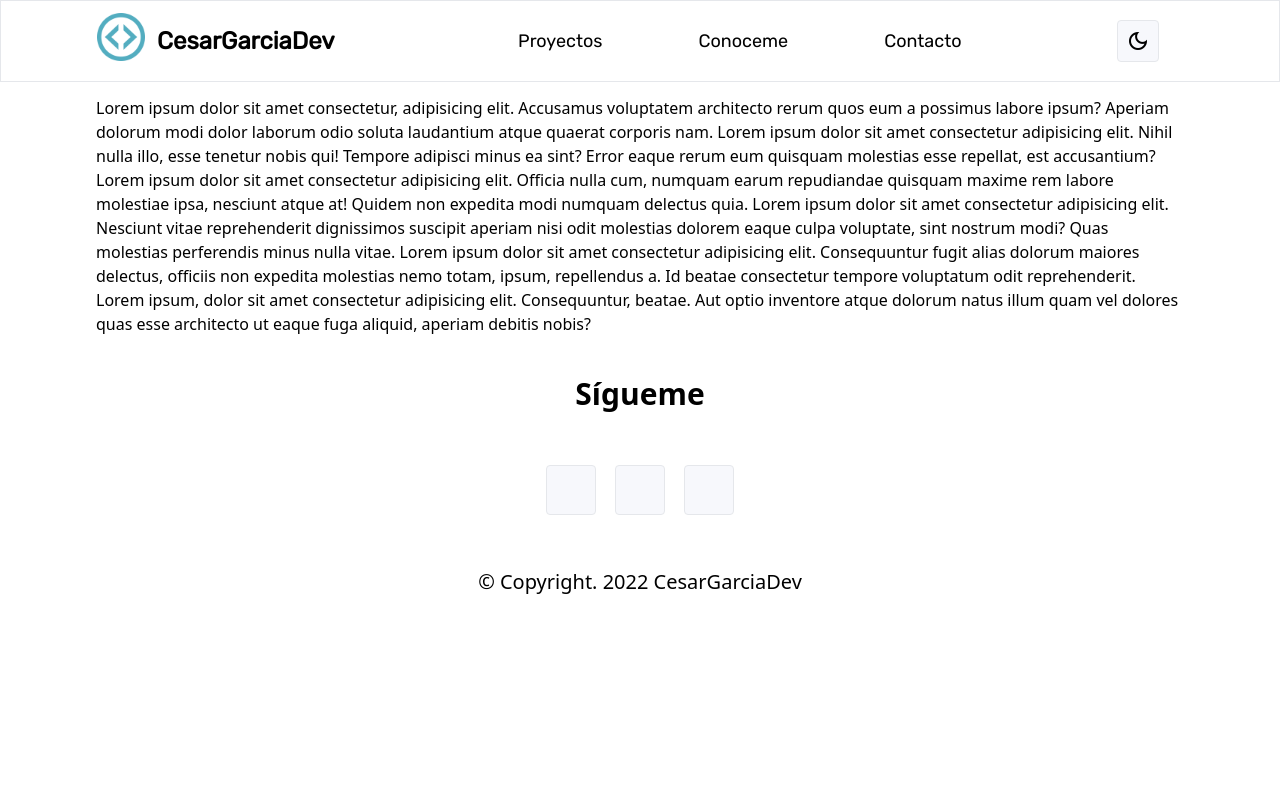
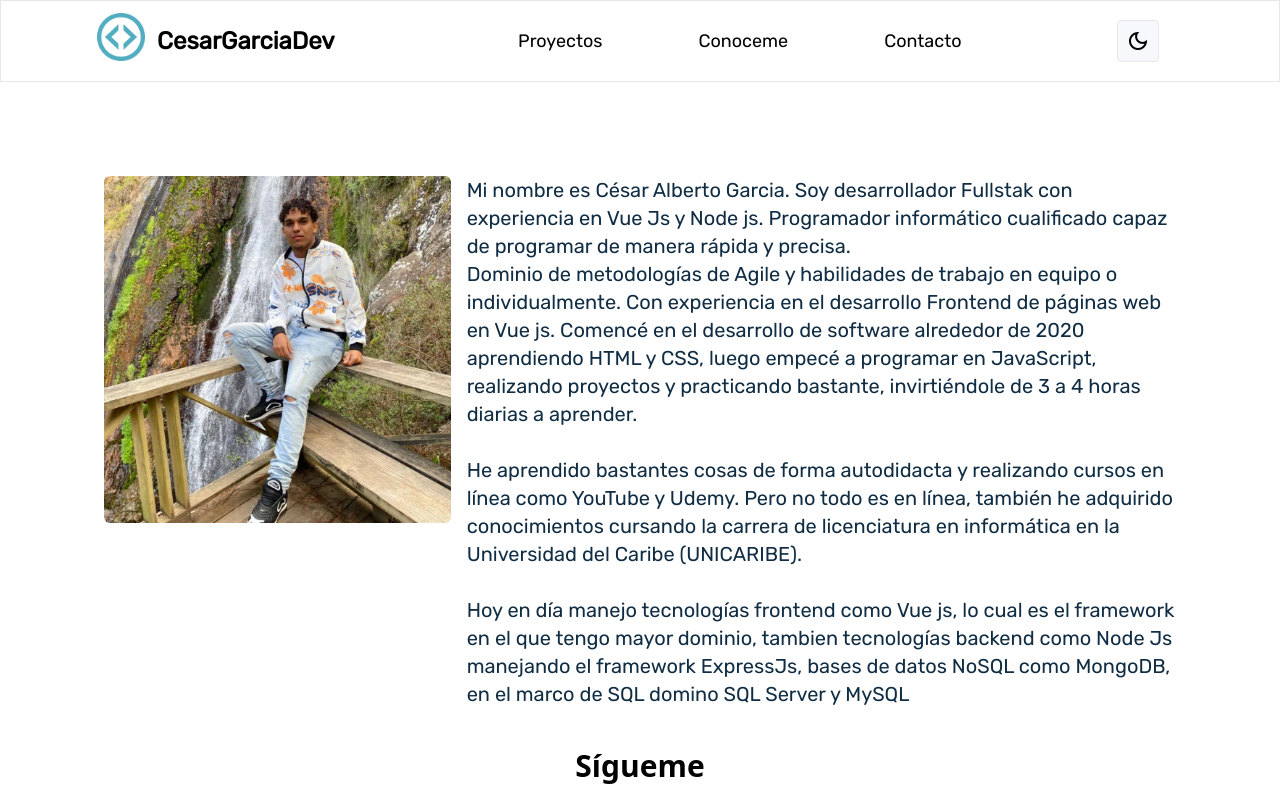
Before and after one commit to cesarg04/mi-portafolio, a Vue app: page /conoceme in a window 1280 px wide. Shown: the top 800 px of the page. Built offline with nearby package versions, Linux system fonts and the light colour scheme; some icons are missing.

Commit message:
contactDone

```diff
--- a/package.json
+++ b/package.json
@@ -9,6 +9,7 @@
   },
   "dependencies": {
     "@vueuse/motion": "^2.0.0-beta.12",
+    "axios": "^0.27.2",
     "material-icons": "^1.10.10",
     "material-symbols": "^0.1.0",
     "pinia": "^2.0.13",
--- a/src/views/Conoceme.vue
+++ b/src/views/Conoceme.vue
@@ -1,10 +1,40 @@
+<script setup>
+</script>
 <template>
-    <div class="">
-        Lorem ipsum dolor sit amet consectetur, adipisicing elit. Accusamus voluptatem architecto rerum quos eum a possimus labore ipsum? Aperiam dolorum modi dolor laborum odio soluta laudantium atque quaerat corporis nam.
-        Lorem ipsum dolor sit amet consectetur adipisicing elit. Nihil nulla illo, esse tenetur nobis qui! Tempore adipisci minus ea sint? Error eaque rerum eum quisquam molestias esse repellat, est accusantium?
-        Lorem ipsum dolor sit amet consectetur adipisicing elit. Officia nulla cum, numquam earum repudiandae quisquam maxime rem labore molestiae ipsa, nesciunt atque at! Quidem non expedita modi numquam delectus quia.
-        Lorem ipsum dolor sit amet consectetur adipisicing elit. Nesciunt vitae reprehenderit dignissimos suscipit aperiam nisi odit molestias dolorem eaque culpa voluptate, sint nostrum modi? Quas molestias perferendis minus nulla vitae.
-        Lorem ipsum dolor sit amet consectetur adipisicing elit. Consequuntur fugit alias dolorum maiores delectus, officiis non expedita molestias nemo totam, ipsum, repellendus a. Id beatae consectetur tempore voluptatum odit reprehenderit.
-        Lorem ipsum, dolor sit amet consectetur adipisicing elit. Consequuntur, beatae. Aut optio inventore atque dolorum natus illum quam vel dolores quas esse architecto ut eaque fuga aliquid, aperiam debitis nobis?
+  <div class="grid grid-cols-1 sm:grid-cols-3 mt-20">
+    <div class="px-2">
+      <img
+        src="../assets/Conoceme/MiFoto.jpg"
+        alt="CesarGarciaDev"
+        class="rounded-md"
+      />
     </div>
+
+    <div class="px-2 sm:col-span-2">
+      <h1 class="font-rubik text-xl text-carl">
+        Mi nombre es <span class="text-carl">César Alberto Garcia.</span> Soy
+        desarrollador Fullstak con experiencia en Vue Js y Node js. Programador
+        informático cualificado capaz de programar de manera rápida y precisa.
+        <br />
+        Dominio de metodologías de Agile y habilidades de trabajo en equipo o
+        individualmente. Con experiencia en el desarrollo Frontend de páginas
+        web en Vue js. Comencé en el desarrollo de software alrededor de 2020
+        aprendiendo HTML y CSS, luego empecé a programar en JavaScript,
+        realizando proyectos y practicando bastante, invirtiéndole de 3 a 4
+        horas diarias a aprender.
+        <br/>
+        <br/>
+        He aprendido bastantes cosas de forma
+        autodidacta y realizando cursos en línea como YouTube y Udemy. Pero no
+        todo es en línea, también he adquirido conocimientos cursando la carrera
+        de licenciatura en informática en la Universidad del Caribe (UNICARIBE).
+        <br/>
+        <br/>
+        Hoy en día manejo tecnologías frontend como Vue js, lo cual es el
+        framework en el que tengo mayor dominio, tambien tecnologías backend
+        como Node Js manejando el framework ExpressJs, bases de datos NoSQL como
+        MongoDB, en el marco de SQL domino SQL Server y MySQL
+      </h1>
+    </div>
+  </div>
 </template>
--- a/src/views/Contacto.vue
+++ b/src/views/Contacto.vue
@@ -1,3 +1,120 @@
+<script setup>
+import { Icon } from "@iconify/vue";
+import { ref } from "vue";
+import axios from 'axios'
+
+// Variables del correo
+const nombre = ref("");
+const correo = ref("");
+const asunto = ref("");
+const mensaje = ref("");
+
+
+const sendEmail = async() =>{
+
+    await axios.post('https://formspree.io/f/mqknnoao', {
+        name: nombre.value,
+        from: correo.value,
+        _subject: asunto.value,
+        message: mensaje.value
+    })
+
+    .then((response)=>{
+        alert('Email send successfully')
+        nombre.value = ''
+        correo.value = ''
+        asunto.value = ''
+        mensaje.value = ''
+    })
+
+    .catch((error) =>{
+        console.log(error);
+    })
+
+
+};
+
+</script>
+
 <template>
-    <h1>Contacto</h1>
+  <div class="px-10 md:px-2 md:grid md:grid-cols-2 mt-20">
+    <div class="shadow-lg w-full px-10 pb-10">
+      <h1 class="font-rubik font-semibold text-2xl">Contacto</h1>
+      <form action="" role="form" method="POST" @submit.prevent="sendEmail">
+
+        <div class="mt-4">
+          <label for="name" class="labels">Nombre</label>
+          <input type="text" v-model="nombre" class="inputs" required/>
+        </div>
+
+        <div class=".divsdivisors">
+            <label for="email" class="labels">Correo</label>
+            <input type="email" v-model="correo" class="inputs" required>
+        </div>
+
+        <div class=".divsdivisors">
+            <label for="subject" class="labels">Asunto</label>
+            <input type="text" v-model="asunto" class="inputs" required>
+        </div>
+
+        <div class=".divsdivisors">
+            <label for="message" class="labels">Mensaje</label>
+            <textarea v-model="mensaje" name="message" id="" cols="14" rows="6" class="bg-inputsbg w-full font-rubik text-lg"></textarea>
+        </div>
+
+        <div class=".divsdivisors mt-6">
+            <input type="submit" value="Enviar" class="buttons" >
+        </div>
+      </form>
+
+    </div>
+
+    <!-- DETALLES DE CONTACTO -->
+
+    <div class="mt-16 md:mt-2 md:mx-10">
+        <h1 class="font-rubik text-2xl font-semibold">Detalles de contacto</h1>
+        <div class="mt-4">
+            <div class="flex items-center my-2">
+                <Icon icon="akar-icons:location" class="text-lg" />
+                <h1 class="h1contact">Santo Domingo, Republica Dominicana.</h1>
+            </div>
+
+            <div class="flex items-center my-2">
+                <Icon icon="carbon:email" class="text-lg"/>
+                <h1 class="h1contact">elduro2002_@hotmail.com</h1>
+            </div>
+
+            <div class="flex items-center my-2">
+                <Icon icon="bi:telephone" class="text-lg"/>
+                <h1 class="h1contact">+1 829-744-1835</h1>
+            </div>
+
+
+
+        </div>
+    </div>
+
+
+  </div>
 </template>
+
+<style scoped>
+.inputs{
+    @apply w-full px-5 py-2 border-0 rounded-md shadow-sm bg-inputsbg font-rubik text-lg
+}
+.divsdivisors{
+    @apply mb-10
+}
+.labels{
+    @apply block font-rubik text-lg my-1
+}
+
+.buttons{
+    @apply  px-4 py-2.5 text-white font-medium tracking-wider bg-indigo-500 hover:bg-indigo-600 rounded-lg cursor-pointer
+}
+
+.h1contact{
+    @apply font-rubik mx-2 text-lg
+}
+
+</style>
--- a/tailwind.config.js
+++ b/tailwind.config.js
@@ -28,7 +28,9 @@ module.exports = {
         hoverbutton: '#6265F1',
         h1Secondary: '#9CA3AF',
         projectsh1: '#1E3851',
-        primary: '#6C63FF'
+        primary: '#6C63FF',
+        carl: '#102D44',
+        inputsbg: '#E8F0FE'
 
       },
       fontFamily:{
```
Also changed, not shown: src/assets/Conoceme/MiFoto.jpg (added), 1 other file (tests, documents, lock files or other folders).
